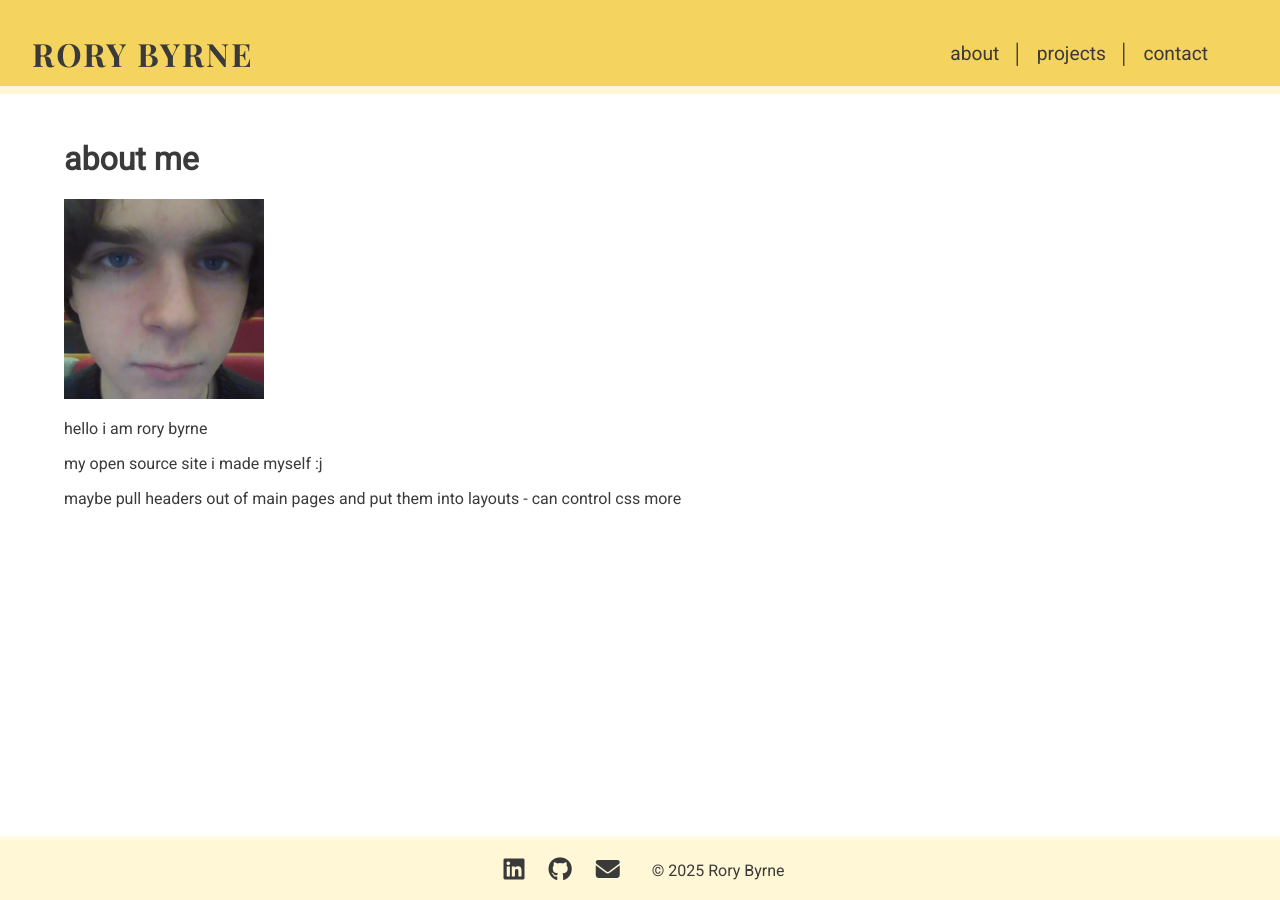
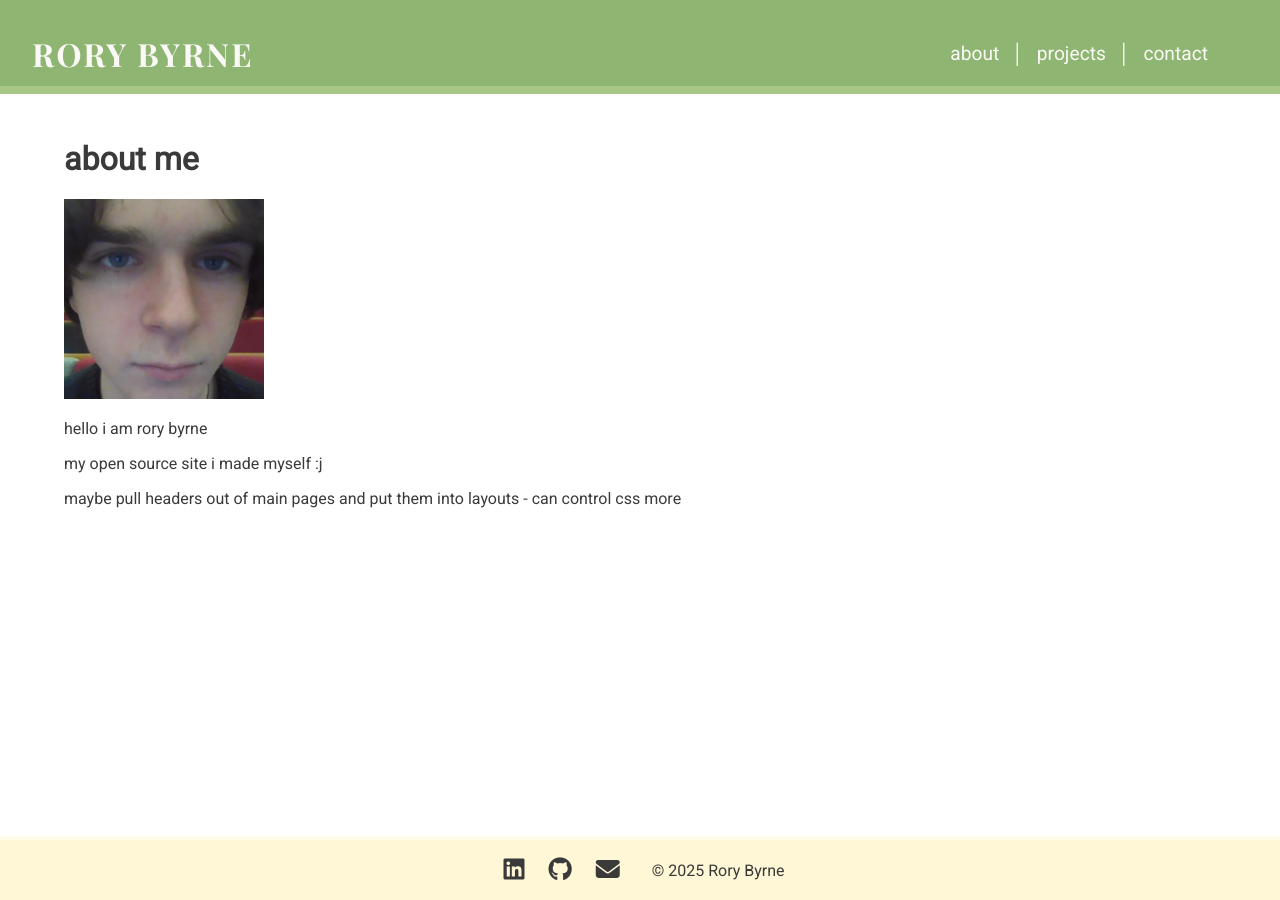
Before and after one commit to RoryByrne1/rorybyrne1.github.io, a Jekyll site: the page built from index.md, in a window 1280 px wide. Built offline with Jekyll 4.4.1, drawn with Linux system fonts in a browser that asks for light colours.

Commit message:
new colours

```diff
--- a/assets/colors.css
+++ b/assets/colors.css
@@ -1,11 +1,33 @@
 :root {
-  --muted-lemon: #F4D35E; /* header background */
-  --buttercream: #FFF7D6; /* header border and footer background */
-  --cream-glow: #FFFBEA /* footer border */
-  --charcoal: #2E2E2E; /* title colour */
-  --soft-charcoal: #3A3A3A; /* test colour */
-  --warm-ash: #696969; /* link highlight colour */
-  --sage-green: #A8C686; /* sage green */
-  --muted-teal: #4C9085; /* muted teal */
-  --rust-red: #C44536; /* rust red */
+  --header-bg: #8FB573;       /* refined sage */
+  --header-border: #A8C686;   /* sage green */
+  --footer-bg: #FFF7D6;       /* buttercream */
+  --footer-border: #FFFBEA;   /* cream-glow */
+  --header-text: #FAF9F6;     /* soft white */
+  --header-hover: #DCDAD6;    /* cloud tint */
+  --body-text: #3A3A3A;       /* soft-charcoal */
+  --body-hover: #696969;  /* warm ash */
+
+  --charcoal: #2E2E2E;        /* charcoal */
+  --dark-sage: #6F8F57;       /* dark sage */
+  --sage-green: #A8C686;      /* sage green */
+  --muted-teal: #4C9085;      /* muted teal */
+  --rust-red: #C44536;        /* rust red */
+  --muted-lemon: #F4D35E;     /* muted lemon */
 }
+
+old {
+  --header-bg: #F4D35E;       /* nuted lemon */
+  --header-border: #FFF7D6;   /* buttercream */
+  --footer-bg: #FFF7D6;       /* buttercream */
+  --footer-border: #FFFBEA;   /* cream-glow */
+  --header-text: #2E2E2E;     /* charcoal */
+  --header-hover: #696969;    /* warm ash */
+  --body-text: #3A3A3A;       /* soft-charcoal */
+  --body-hover: #696969;  /* warm ash */
+
+  --dark-sage: #6F8F57;       /* dark sage */
+  --sage-green: #A8C686;      /* sage green */
+  --muted-teal: #4C9085;      /* muted teal */
+  --rust-red: #C44536;        /* rust red */
+}
--- a/assets/styles.css
+++ b/assets/styles.css
@@ -2,9 +2,9 @@
 
 /* header and footer styles */
 .site-header {
-  background: var(--muted-lemon);
-  color: var(--charcoal);
-  border-bottom: var(--buttercream) solid 0.5rem;
+  background: var(--header-bg);
+  /* color: var(--charcoal); */
+  border-bottom: var(--header-border) solid 0.5rem;
   display: flex;
   align-items: center;
   justify-content: space-between;
@@ -14,7 +14,7 @@
 .header-title {
   font-size: 2rem;
   font-family: 'Playfair Display', serif;
-  color: var(--charcoal);
+  color: var(--header-text);
   text-decoration: none;
   letter-spacing: 2px;
 }
@@ -22,24 +22,24 @@
 .header-nav {
   padding: 0rem 2rem;
   font-size: 1.2rem;
-  color: var(--soft-charcoal);
+  color: var(--header-text);
 }
 
 .header-nav a {
   text-decoration: none;
-  color: var(--soft-charcoal);
+  color: var(--header-text);
   margin: 0 0.5rem;
   font-weight: 500;
   transition: color 0.2s ease;
 }
 
 .header-nav a:hover {
-  color: var(--warm-ash);
+  color: var(--header-hover);
 }
 
 .site-footer {
-  background: var(--buttercream);
-  border-top: #FFFBEA solid 0.3rem;
+  background: var(--footer-bg);
+  border-top: var(--footer-border) solid 0.3rem;
   padding: 1rem 2rem;
 }
 
@@ -56,7 +56,7 @@
 }
 
 .footer-icons a {
-  color: var(--soft-charcoal);
+  color: var(--body-text);
   margin: 0 0.5rem;
   font-size: 1.5rem;
   transition: color 0.2s ease;
@@ -64,14 +64,14 @@
 }
 
 .footer-icons a:hover {
-  color: var(--warm-ash);
+  color: var(--body-hover);
 }
 /* =========================== */
 
 /* site content styles */
 html, body.site {
   font-family: 'Roboto', sans-serif;
-  color: var(--soft-charcoal);
+  color: var(--body-text);
   height: 100%;
   margin: 0;
   padding: 0;
```
Also changed, not shown: 1 other file.
